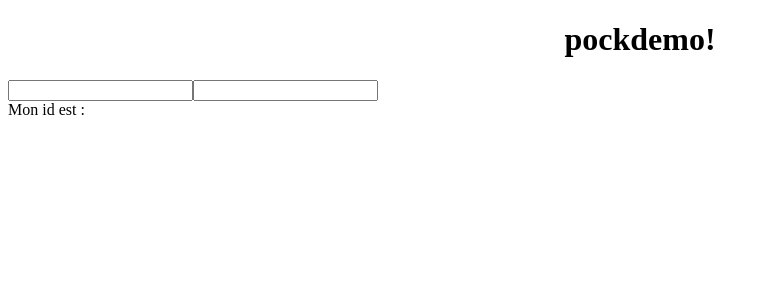
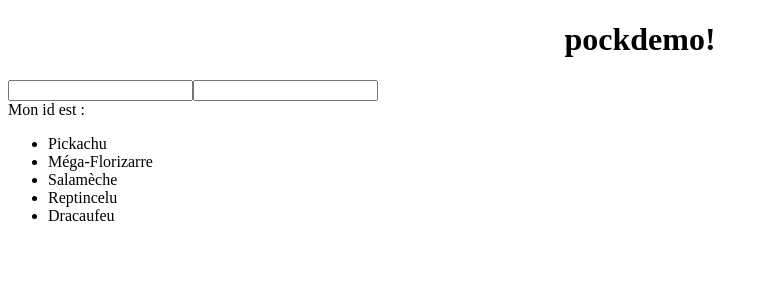
Before and after one commit to soule018/Angular_Barais, an Angular app: page / in a window 1280 px wide. Shown: the top 300 px of the page, without its empty margins (0-768 px from the left). Built offline with nearby package versions, Linux system fonts and the light colour scheme.

Commit message:
Q6 / Afficher la liste des pockemons simplement

```diff
--- a/src/app/my-component/my-component.component.html
+++ b/src/app/my-component/my-component.component.html
@@ -2,3 +2,11 @@
 <input readonly [(ngModel)]="id">
 <BR>
     Mon id est : {{id}}
+
+
+
+
+
+    <ul>
+        <li *ngFor="let poke of pokes">{{poke.name}}</li>
+    </ul>
--- a/src/app/my-component/my-component.component.ts
+++ b/src/app/my-component/my-component.component.ts
@@ -8,6 +8,7 @@ import { Pokemon } from '../pokemon';
 })
 export class MyComponentComponent implements OnInit {
   id: string = '';
+
   pokes : Pokemon[]= [];
 
   constructor() {
```
